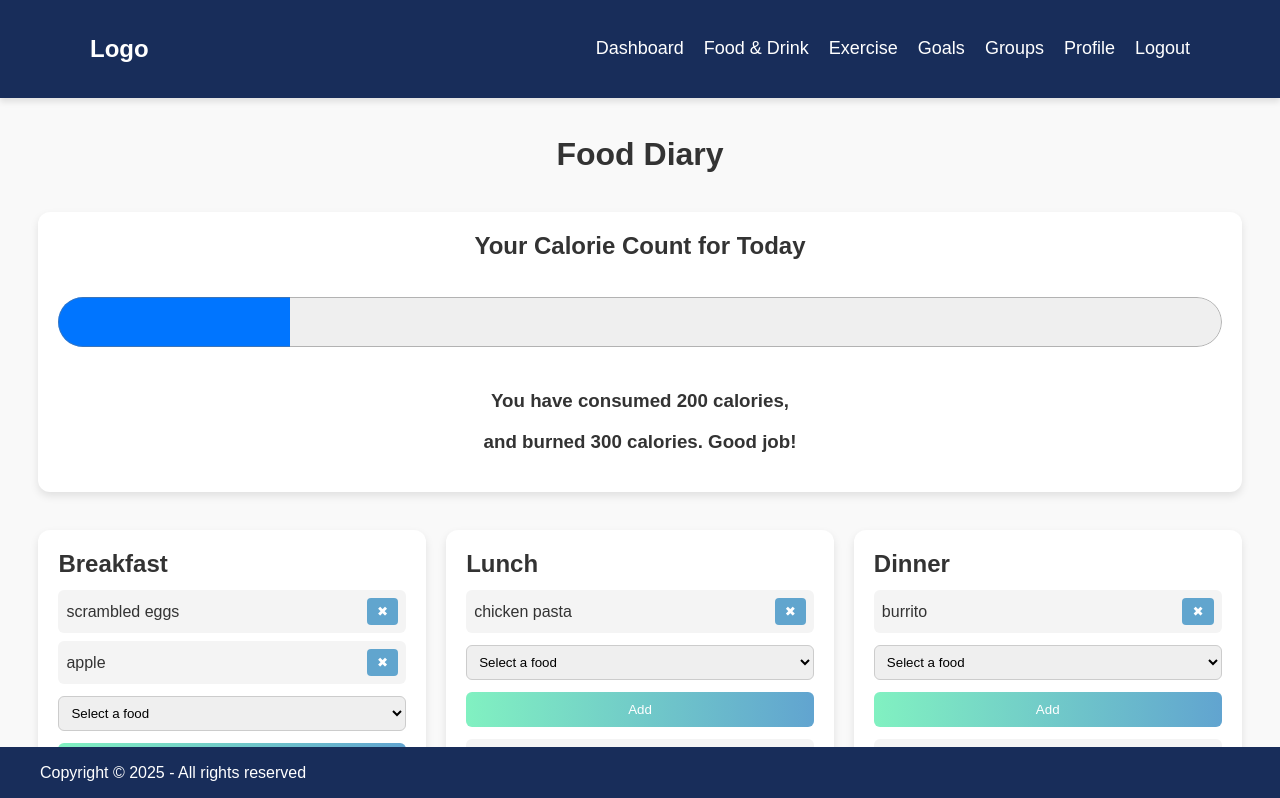
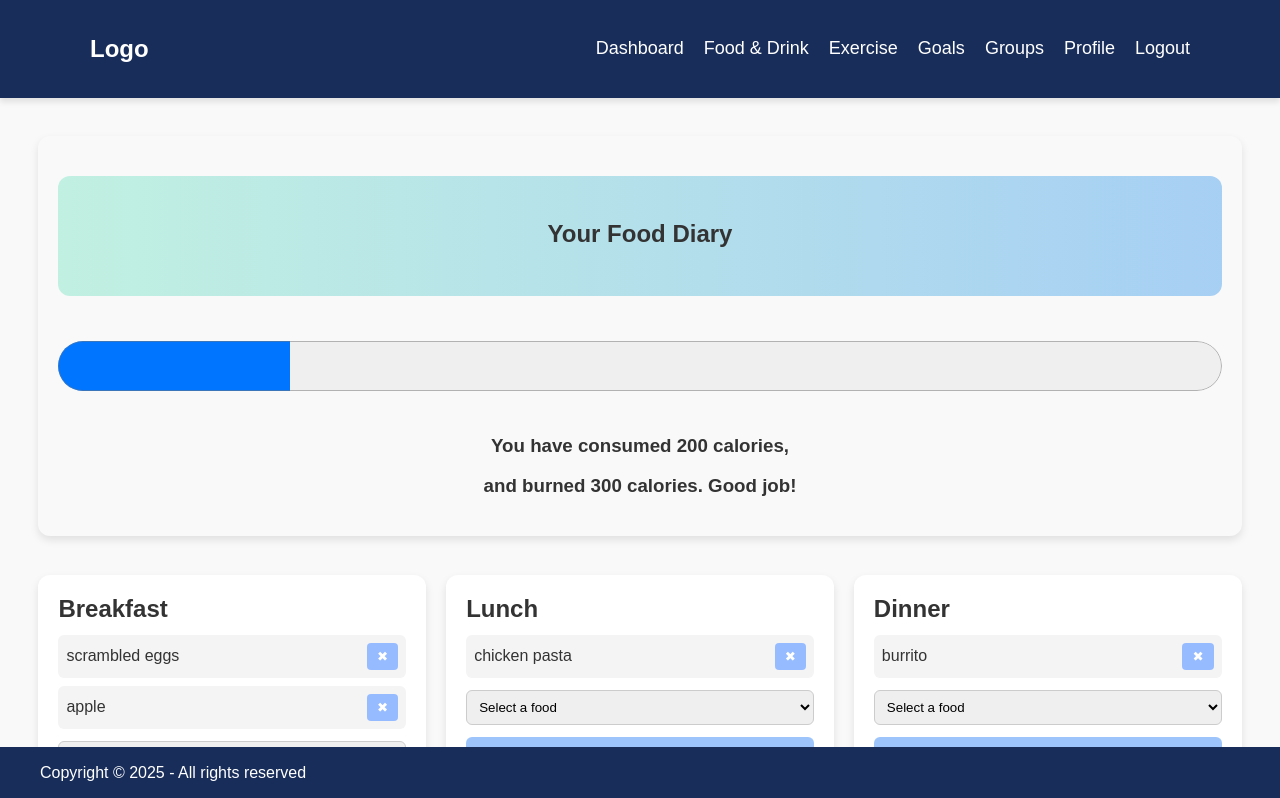
Before and after one commit to ollyb143/SweHealthTracker, a React (Vite) app in the folder client/: page /fooddrink in a window 1280 px wide. Shown: the top 798 px of the page. Built offline with nearby package versions, Linux system fonts and the light colour scheme.

Commit message:
food drink css changes
minor changes

```diff
--- a/client/src/foodpage.css
+++ b/client/src/foodpage.css
@@ -4,26 +4,53 @@ body {
     color: #333;
     margin: 0;
     padding: 0;
+
 }
+
+
+@keyframes gradient {
+	0% {
+		background-position: 0% 50%;
+	}
+	50% {
+		background-position: 100% 50%;
+	}
+	100% {
+		background-position: 0% 50%;
+	}
+}
+
+
 
 .foodpage-title {
     display: flex;
     justify-content: center;
     align-items: center;
     margin: 3%;
+
 }
+
+
 
 h2 {
     margin: 0 0 12px 0;
 }
 
 .daily-calories{
-    background-color: #ffffff;
     padding: 20px;
     border-radius: 12px;
     box-shadow: 0 4px 8px rgba(0, 0, 0, 0.1);
     margin: 3%;
     text-align: center;
+}
+
+.daily-calories h1{
+    background: linear-gradient(90deg, #cbfdda,#96bbff);
+	background-size: 200%;
+	animation: gradient 5s ease infinite;
+    border-radius: 12px;
+    height: 120px;
+    line-height: 115px;
 }
 
 .calorie-progress{
@@ -71,7 +98,7 @@ h2 {
 }
 
 .delete-btn {
-    background-color: #61a5ce;
+    background-color: #96bbff;
     color: white;
     border: none;
     padding: 6px 10px;
@@ -81,7 +108,7 @@ h2 {
 }
 
 .delete-btn:hover {
-    background-color: #7be2c4;
+    background-color: #c8f9dc;
 }
 
 
@@ -104,21 +131,23 @@ h2 {
 }
 
 
+
 .add-food-btn,
 .custom-food-btn {
-    background-image: linear-gradient(to right, #81f1c1, #61a4d0);
+    background-color: #9dc5fb;
     color: white;
     padding: 10px;
     border: none;
     border-radius: 6px;
     cursor: pointer;
     width: 100%;
-    transition: background-color 0.2s ease;
+    transition: background-color 0.6s ease;
 }
 
 .add-food-btn:hover,
 .custom-food-btn:hover {
-    background-color: linear-gradient(to right, #61a4d0,  #81f1c1);
+    background-color: #c8f9dc;
+
 }
 
 
--- a/client/src/views/pages/FoodDrinkPage.jsx
+++ b/client/src/views/pages/FoodDrinkPage.jsx
@@ -1,6 +1,7 @@
 import React from "react";
 import NavBar from "../../components/NavBar";
 import Footer from "../../components/Footer";
+
 import '../../foodpage.css'
 
 
@@ -9,18 +10,16 @@ const FoodDrinkPage = () => {
       <div>
       <NavBar />
 
-      <h1 className="foodpage-title">Food Diary</h1>
+
 
 
       <section className="daily-calories">
-        <h2>Your Calorie Count for Today</h2>
+        <h1>Your Food Diary</h1>
         <progress className="calorie-progress" value="20" max="100">20%</progress>
         <div className="calorie-message">
           <h3>You have consumed 200 calories,</h3>
           <h3>and burned 300 calories. Good job!</h3>
         </div>
-
-
       </section>
 
 
@@ -91,8 +90,6 @@ const FoodDrinkPage = () => {
             </div>
           </section>
 
-
-
         </div>
 
         <section className="custom-food-section">
```
